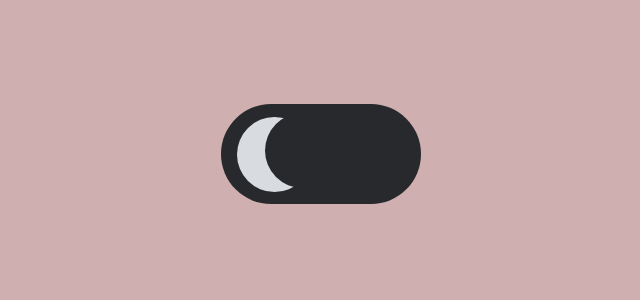
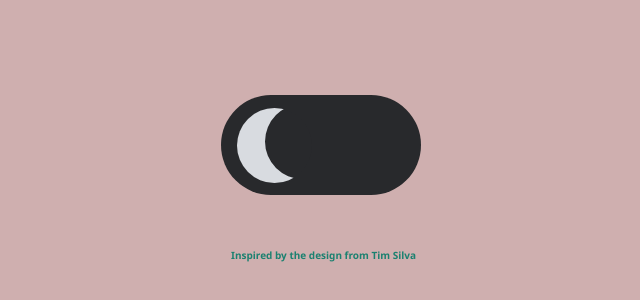
Before and after one commit to fydsa/toggle-switch, a plain HTML site: page index.html in a window 1280 px wide. Shown: the part 296-596 px from the top of the page, without its empty margins (319-959 px from the left). Drawn offline with Linux system fonts and the light colour scheme.

Commit message:
Added the reference

```diff
--- a/index.css
+++ b/index.css
@@ -1,6 +1,8 @@
 :root {
   --light: #d8dbe0;
   --dark: #28292c;
+  --link: rgb(27, 129, 112);
+  --link-hover: rgb(24, 94, 82);
 }
 
 * {
@@ -66,3 +68,19 @@ input:checked ~ .slider::before {
   background-color: var(--dark);
   box-shadow: none;
 }
+
+a {
+  position: relative;
+  font-family: "Segoe UI", Tahoma, Geneva, Verdana, sans-serif;
+  top: 150px;
+  left: 10px;
+  font-size: 10px;
+  text-decoration: none;
+  color: var(--link);
+  font-weight: bold;
+  text-align: center;
+}
+
+a:hover {
+  color: var(--link-hover);
+}
--- a/index.html
+++ b/index.html
@@ -9,6 +9,9 @@
                 <input type = 'checkbox'>
                 <span class = 'slider'></span>
             </label>
+            <a href = 'https://dribbble.com/shots/14199649-Dark-Light-Mode-Toggle-Switch-Pattern-A11y'>
+                Inspired by the design from Tim Silva
+            </a>
         </div>
     </body>
 </html>
```
